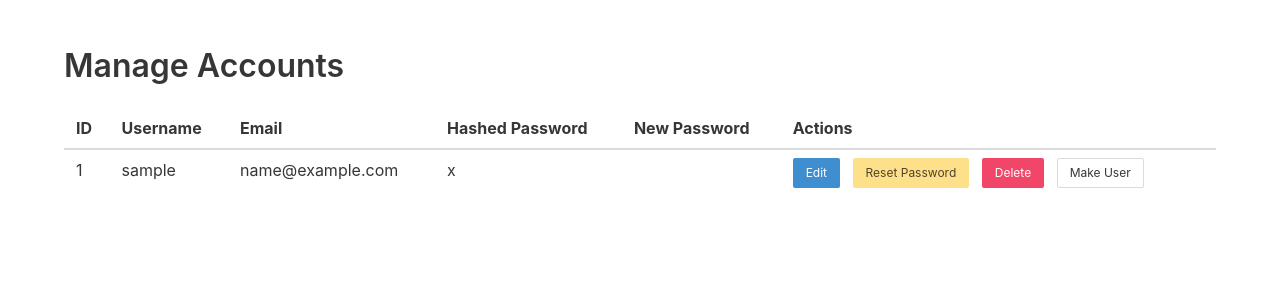
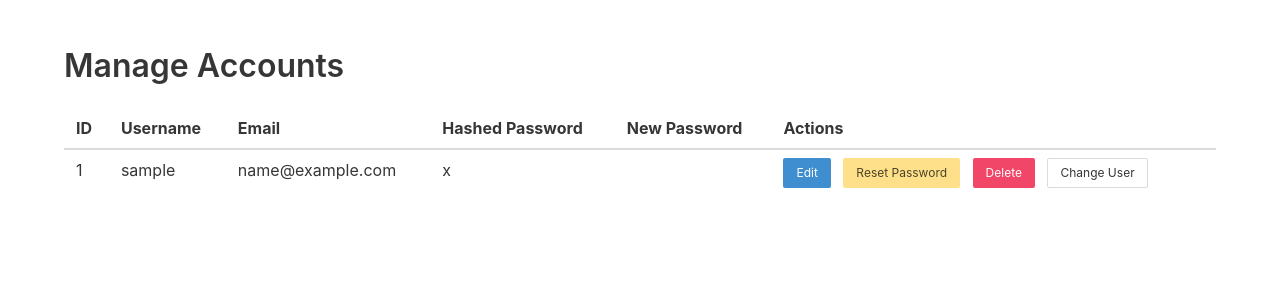
Before and after one commit to TamimDostyar/Ice-Cream-Location-Finder, a Flask app: page /manage_accounts in a window 1280 px wide. Shown: the part 52-352 px from the top of the page. Run offline with Flask 3, Linux system fonts and the light colour scheme; a user stored in the database is signed in; tables that the repository leaves empty hold one stand-in row (values such as "Sample post").

Commit message:
fixed the issue

```diff
--- a/mapsource/templates/manage_accounts.html
+++ b/mapsource/templates/manage_accounts.html
@@ -67,8 +67,8 @@
                             <!-- Update the delete button to use JavaScript -->
                             <button class="button is-small is-danger" onclick="deleteUser({{ user.id }})">Delete</button>
                             <button class="button is-small toggle-admin-btn"
-                                    onclick="toggleAdminStatus({{ user.id }}, {{ 'true' if user.is_admin else 'false' }}, this)">
-                                {{ 'Make User' if user.is_admin else 'Make Admin' }}
+                                    onclick="toggleAdminStatus({{ user.id }}, '{{ 'true' if user.is_admin else 'false' }}', this)">
+                                {{ 'Make Admin' if not user.is_admin else 'Change User' }}
                             </button>
                         </td>
                     </tr>
@@ -220,12 +220,22 @@
             .then(response => response.json())
             .then(data => {
                 if (data.success) {
-                    button.textContent = isAdmin ? 'Make Admin' : 'Make User';
-                    const flashMessage = isAdmin ? 'The status of the user has been changed successfully' : 'The status of the user has been changed successfully';
+                    // Dynamically update the button's text based on the new status
+                    if (newStatus === 'true') {
+                        button.textContent = 'Change User';  // Change text to "Change User" if now an admin
+                    } else {
+                        button.textContent = 'Make Admin';  // Change text back to "Make Admin" if no longer an admin
+                    }
+
+                    // Optionally, show a flash message for the admin status change
+                    const flashMessage = newStatus === 'true' ? 'User has been made an admin successfully' : 'User has been made a regular user successfully';
                     alert(flashMessage);
                 } else {
                     alert('Error updating admin status.');
                 }
+            })
+            .catch(error => {
+                alert('An error occurred while updating the user status.');
             });
         }
 
```
Also changed, not shown: instance/map-database.db.
